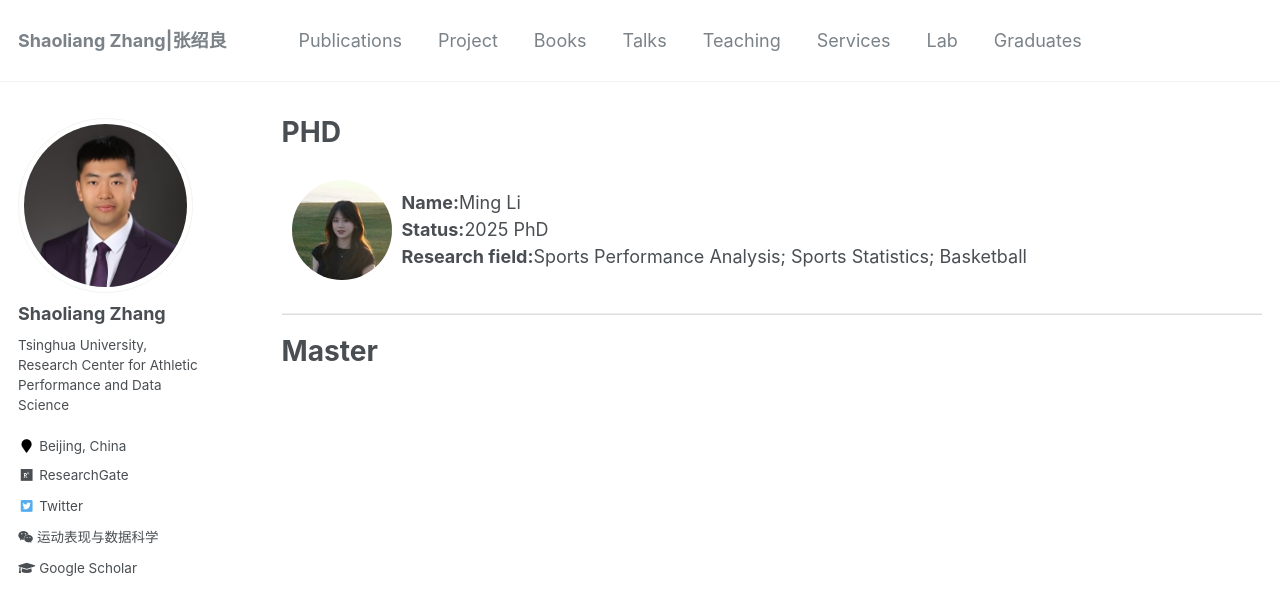
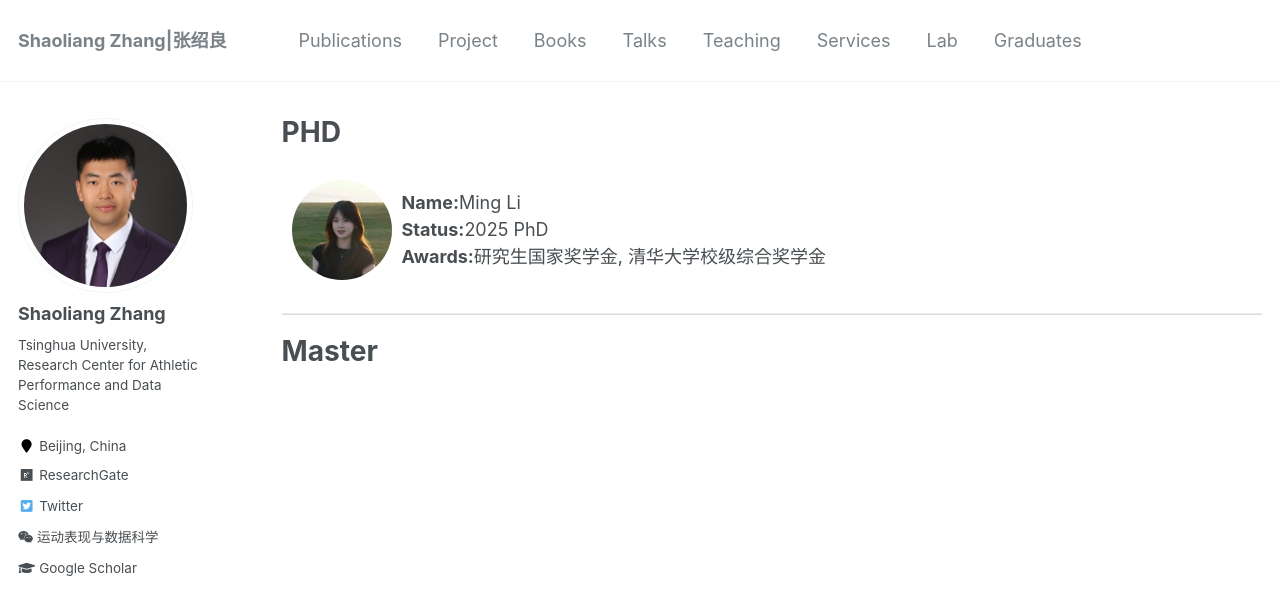
Before and after one commit to sportssuper/ZSL, a Jekyll site: the page built from _pages/lab.md, in a window 1280 px wide and 994 px high. Shown: the top 615 px of the window. Built offline with Jekyll 4.4.1, drawn with Linux system fonts in a browser that asks for light colours; a script that is not in the unit is left out.

Commit message:
Update lab.md

```diff
--- a/_pages/lab.md
+++ b/_pages/lab.md
@@ -17,7 +17,7 @@ author_profile: true
     <p style="margin: 0; line-height: 1.5;">
       <strong>Name:</strong>Ming Li<br>
       <strong>Status:</strong>2025 PhD<br>
-      <strong>Research field:</strong>Sports Performance Analysis; Sports Statistics; Basketball
+      <strong>Awards:</strong>研究生国家奖学金, 清华大学校级综合奖学金
     </p>
   </div>
 </div>
```
